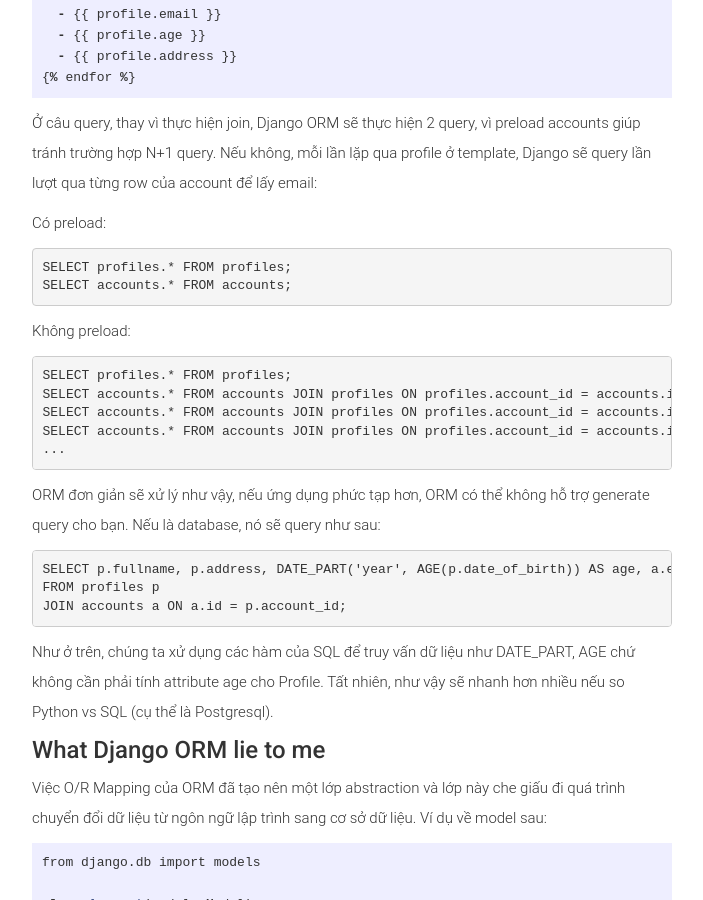
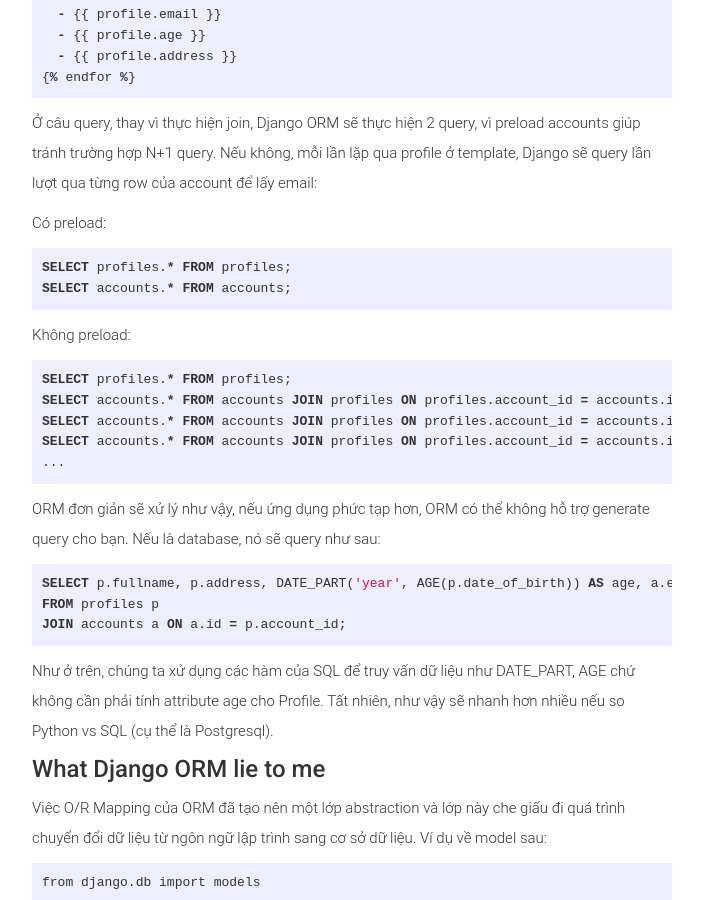
Before and after one commit to mozartilize/mozartilize.github.io, a Jekyll site: the page built from _posts/2018-01-15-what-orm-lie-to-you.md, in a window 1280 px wide and 900 px high, scrolled down 1911 px. Shown: the whole window, without its empty margins (288-991 px from the left). Built offline with Jekyll 4.4.1, drawn with Linux system fonts in a browser that asks for light colours; nearby versions of some CDN libraries; some web fonts are replaced; comment, search, counter and statistics services are not loaded.

Commit message:
fix typo

````diff
--- a/_posts/2018-01-15-what-orm-lie-to-you.md
+++ b/_posts/2018-01-15-what-orm-lie-to-you.md
@@ -52,13 +52,13 @@ profiles = Profile.objects.all().preload_related('account')
 Ở câu query, thay vì thực hiện join, Django ORM sẽ thực hiện 2 query, vì preload accounts giúp tránh trường hợp N+1 query. Nếu không, mỗi lần lặp qua profile ở template, Django sẽ query lần lượt qua từng row của account để lấy email:
 
 Có preload:
-```SQL
+```sql
 SELECT profiles.* FROM profiles;
 SELECT accounts.* FROM accounts;
 ```
 
 Không preload:
-```SQL
+```sql
 SELECT profiles.* FROM profiles;
 SELECT accounts.* FROM accounts JOIN profiles ON profiles.account_id = accounts.id where profiles.id = 1;
 SELECT accounts.* FROM accounts JOIN profiles ON profiles.account_id = accounts.id where profiles.id = 2;
@@ -68,7 +68,7 @@ SELECT accounts.* FROM accounts JOIN profiles ON profiles.account_id = accounts.
 
 ORM đơn giản sẽ xử lý như vậy, nếu ứng dụng phức tạp hơn, ORM có thể không hỗ trợ generate query cho bạn.
 Nếu là database, nó sẽ query như sau:
-```SQL
+```sql
 SELECT p.fullname, p.address, DATE_PART('year', AGE(p.date_of_birth)) AS age, a.email
 FROM profiles p
 JOIN accounts a ON a.id = p.account_id;
````
